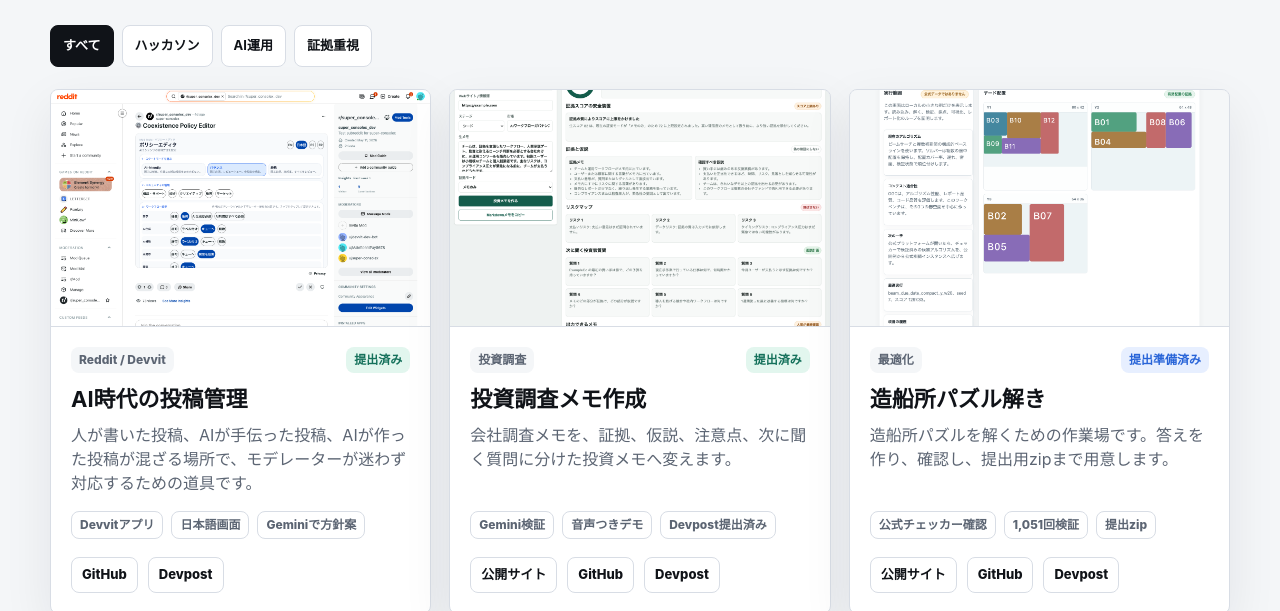
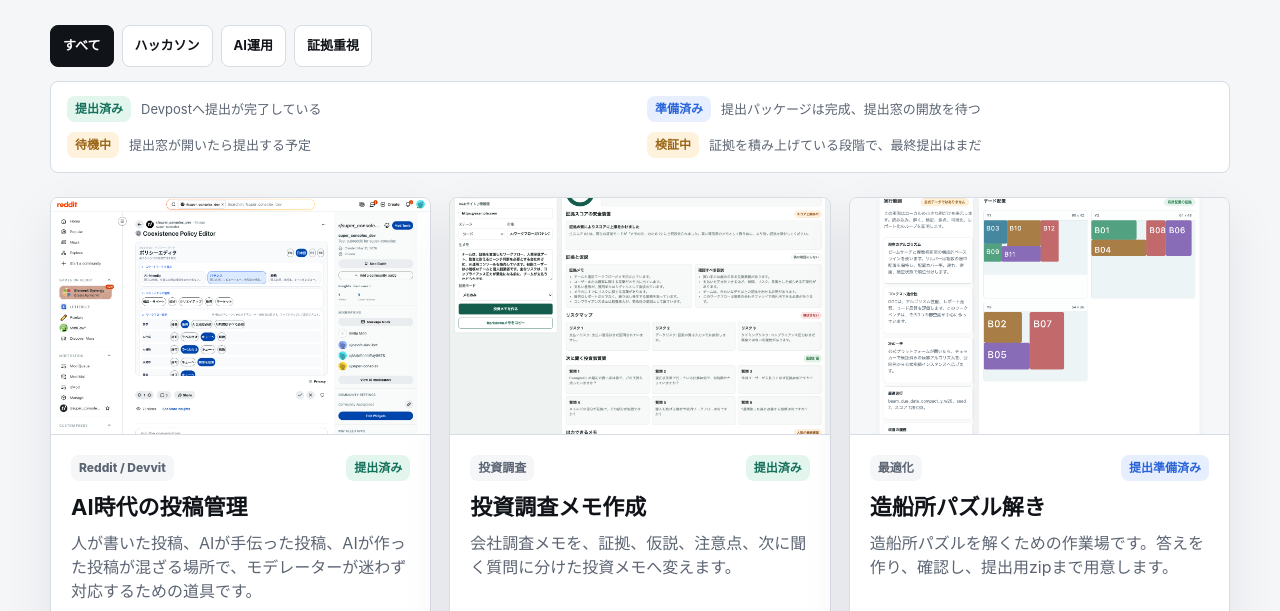
Before and after one commit to daideguchi/ai-revenue-portfolio, a website: page index.html in a window 1280 px wide. Shown: the part 1848-2459 px from the top of the page. Drawn offline with Linux system fonts and the light colour scheme.

Commit message:
Polish status legend and labels

```diff
--- a/index.html
+++ b/index.html
@@ -177,6 +177,25 @@
           <button type="button" data-filter="hackathon" data-i18n="filterHackathon" aria-pressed="false">ハッカソン</button>
           <button type="button" data-filter="agentops" data-i18n="filterAgentops" aria-pressed="false">AI運用</button>
           <button type="button" data-filter="evidence" data-i18n="filterEvidence" aria-pressed="false">証拠重視</button>
+        </div>
+
+        <div class="status-legend" aria-label="状態の意味">
+          <span class="legend-item">
+            <span class="status submitted" data-i18n="statusSubmitted">提出済み</span>
+            <span class="legend-text" data-i18n="legendSubmitted">Devpostへ提出が完了している</span>
+          </span>
+          <span class="legend-item">
+            <span class="status ready" data-i18n="statusReadyShort">準備済み</span>
+            <span class="legend-text" data-i18n="legendReady">提出パッケージは完成、提出窓の開放を待つ</span>
+          </span>
+          <span class="legend-item">
+            <span class="status queued" data-i18n="statusQueuedShort">待機中</span>
+            <span class="legend-text" data-i18n="legendQueued">提出窓が開いたら提出する予定</span>
+          </span>
+          <span class="legend-item">
+            <span class="status proof" data-i18n="statusProof">検証中</span>
+            <span class="legend-text" data-i18n="legendProof">証拠を積み上げている段階で、最終提出はまだ</span>
+          </span>
         </div>
 
         <div class="project-grid">
--- a/script.js
+++ b/script.js
@@ -56,6 +56,10 @@
     statusQueuedShort: "Queued",
     statusProof: "Proof stage",
     statusPublicDemos: "Public demos",
+    legendSubmitted: "Already submitted on Devpost",
+    legendReady: "Submission package complete, waiting for the submission window",
+    legendQueued: "Will submit once the submission window opens",
+    legendProof: "Still gathering evidence; not the final submission yet",
     tagInvestor: "Investor workflow",
     tagOptimization: "Optimization",
     tagWeb: "Live web research",
@@ -169,6 +173,10 @@
     statusQueuedShort: "待機中",
     statusProof: "検証中",
     statusPublicDemos: "公開デモ",
+    legendSubmitted: "Devpostへ提出が完了している",
+    legendReady: "提出パッケージは完成、提出窓の開放を待つ",
+    legendQueued: "提出窓が開いたら提出する予定",
+    legendProof: "証拠を積み上げている段階で、最終提出はまだ",
     tagInvestor: "投資調査",
     tagOptimization: "最適化",
     tagWeb: "Web調査",
--- a/styles.css
+++ b/styles.css
@@ -404,7 +404,37 @@
 }
 
 .filter-row {
-  margin-bottom: 22px;
+  margin-bottom: 14px;
+}
+
+.status-legend {
+  display: grid;
+  gap: 10px 14px;
+  grid-template-columns: repeat(2, minmax(0, 1fr));
+  margin-bottom: 24px;
+  padding: 14px 16px;
+  border: 1px solid var(--line);
+  border-radius: 8px;
+  background: var(--surface);
+}
+
+.status-legend .legend-item {
+  display: flex;
+  gap: 10px;
+  align-items: center;
+}
+
+.status-legend .legend-text {
+  color: var(--muted);
+  font-size: 13px;
+  line-height: 1.4;
+}
+
+@media (max-width: 680px) {
+  .status-legend {
+    grid-template-columns: 1fr;
+    gap: 8px;
+  }
 }
 
 .project-grid {
```
Also changed, not shown: media/portfolio-full.png, 1 other file.
